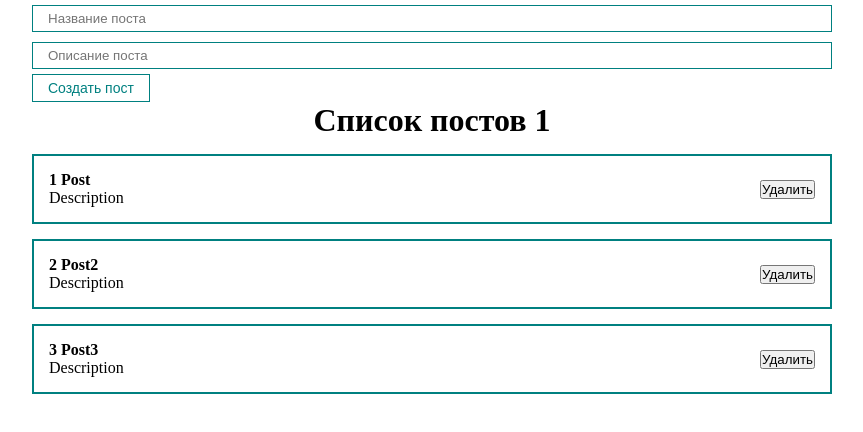
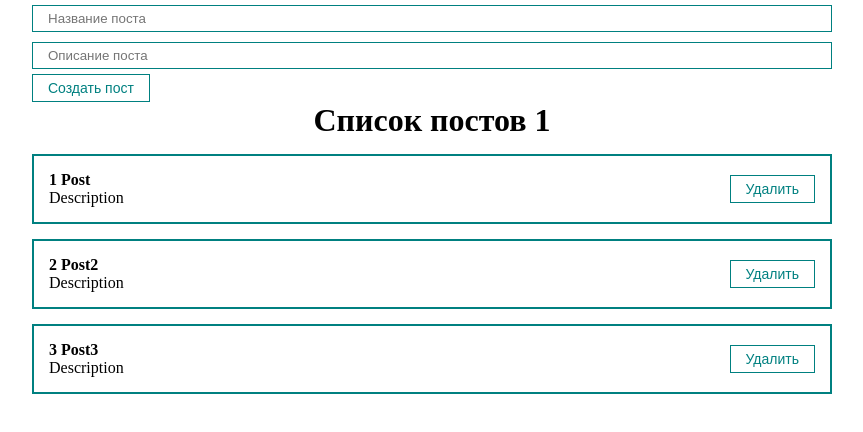
Before and after one commit to Timaks/pro_react, a React (Create React App) app: page / in a window 1280 px wide. Shown: the top 432 px of the page, without its empty margins (208-1071 px from the left). Built offline with nearby package versions, Linux system fonts and the light colour scheme; the HTML template or start-up script is replaced by a standard one.

Commit message:
Удаление постов

```diff
--- a/src/App.js
+++ b/src/App.js
@@ -20,13 +20,18 @@
   // изменяем состояние, к постам добавляем новый пост
   setPosts([...posts, newPost])
 }
+// получаем post из дочернего компонента
+const removePost = (post) => {
+
+  setPosts(posts.filter(p => p.id !== post.id))
+}
 
 
   return (
     <div className="App">
       {/* передаем ф-ию обратного вызова */}
       <PostForm create={createPost}/>
-      <PostList posts={posts} title="Список постов 1"/>
+      <PostList remove={removePost} posts={posts} title="Список постов 1"/>
     </div>
   );
 }
--- a/src/components/PostItem.jsx
+++ b/src/components/PostItem.jsx
@@ -1,4 +1,5 @@
 import React from "react";
+import MyButton from "./UI/button/MyButton";
 
 const PostItem = (props) => {
     console.log(props);
@@ -9,7 +10,9 @@
           <div>{props.post.body}</div>
         </div>
         <div className="post__btns">
-          <button>Удалить</button>
+            <MyButton onClick={() => props.remove(props.post)}>
+                Удалить
+            </MyButton>
         </div>
 
       </div>
--- a/src/components/PostList.jsx
+++ b/src/components/PostList.jsx
@@ -1,14 +1,14 @@
 import React from "react";
 import PostItem from "./PostItem";
 
-const PostList = ({posts, title}) => {
+const PostList = ({posts, title, remove}) => {
     return (
         <div>
             <h1 style={{textAlign: "center"}}>
                 {title}
             </h1>
       {posts.map((post, index) =>
-        <PostItem number={index + 1} post={post} key={post.id}/>
+        <PostItem remove={remove} number={index + 1} post={post} key={post.id}/>
         )}
         </div>
     );
```
